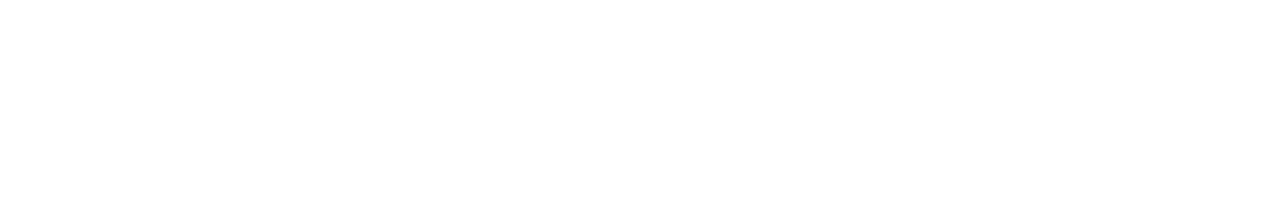
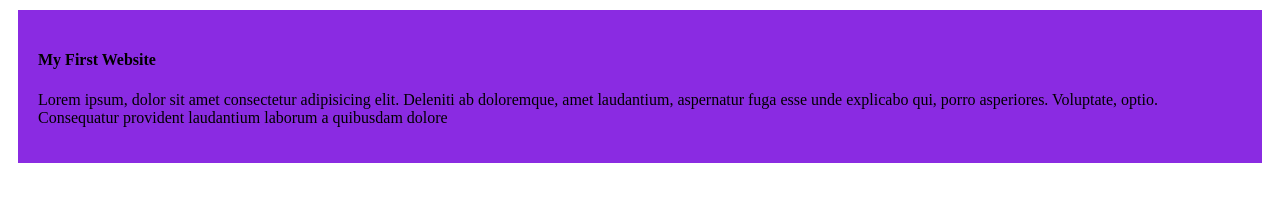
Before and after one commit to chandrikabhowmik11/my-first-website, a plain HTML site: page index.html in a window 1280 px wide. Drawn offline with Linux system fonts and the light colour scheme.

Commit message:
added the first website

```diff
--- a/index.html
+++ b/index.html
@@ -4,6 +4,17 @@
     <meta charset="UTF-8" />
     <meta name="viewport" content="width=device-width, initial-scale=1.0" />
     <title>My first website</title>
+    <link rel="stylesheet" href="styles/website.css" />
   </head>
-  <body></body>
+  <body>
+    <div>
+      <h4>My First Website</h4>
+      <p>
+        Lorem ipsum, dolor sit amet consectetur adipisicing elit. Deleniti ab
+        doloremque, amet laudantium, aspernatur fuga esse unde explicabo qui,
+        porro asperiores. Voluptate, optio. Consequatur provident laudantium
+        laborum a quibusdam dolore
+      </p>
+    </div>
+  </body>
 </html>
--- /dev/null
+++ b/styles/website.css
@@ -0,0 +1,5 @@
+div {
+  background-color: blueviolet;
+  padding: 20px;
+  margin: 10px;
+}
```
